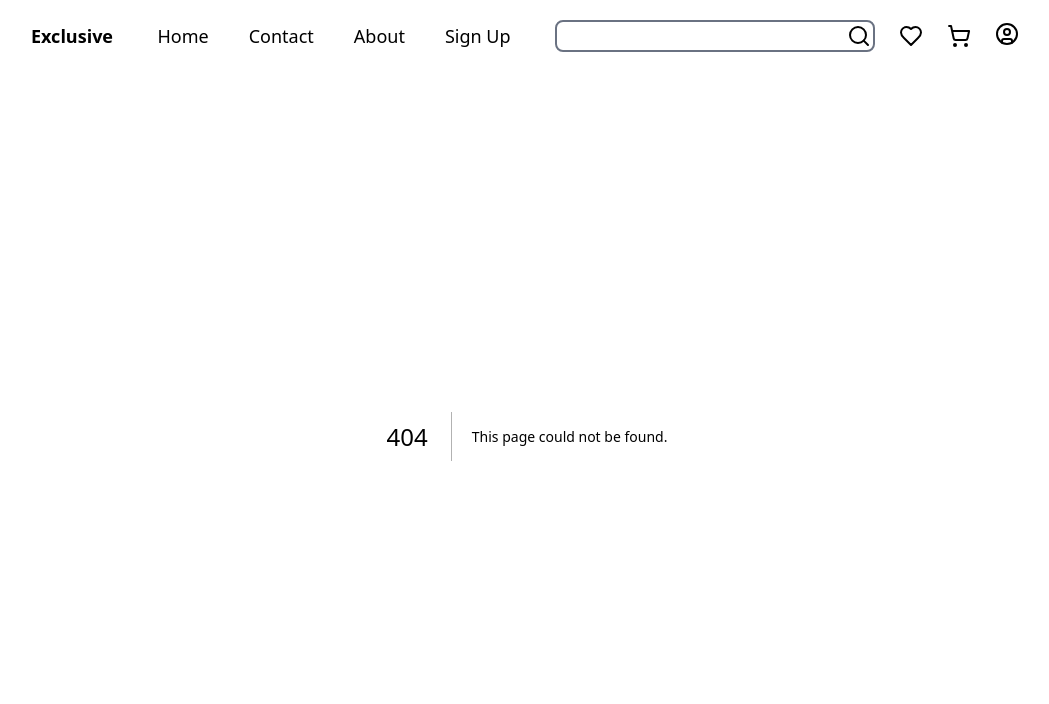
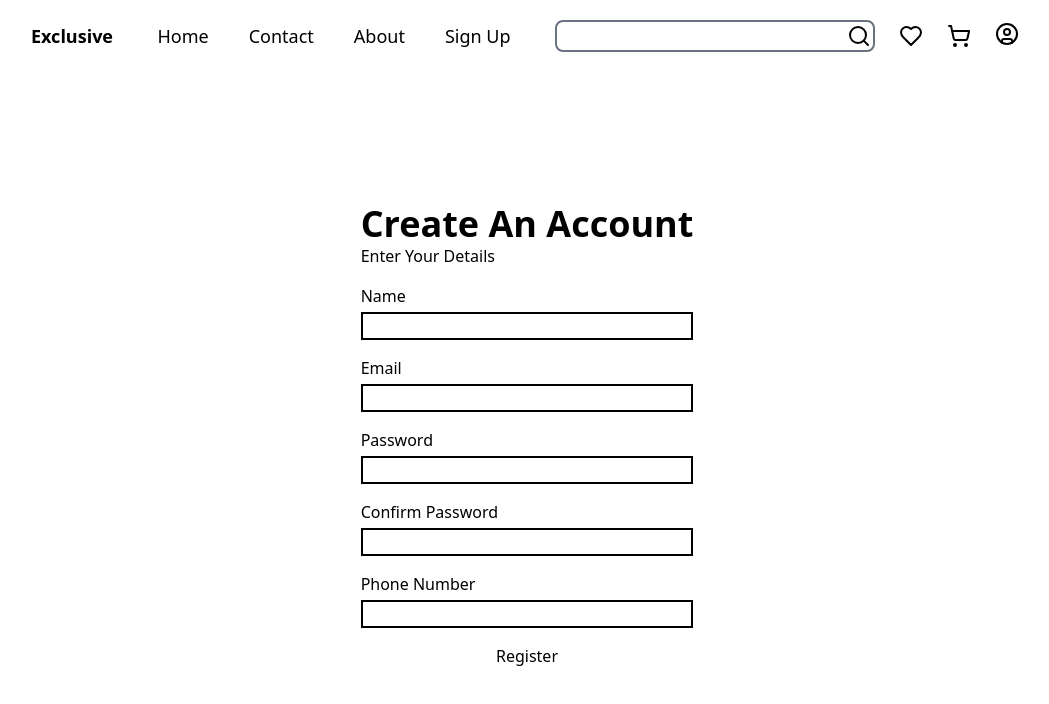
Before and after one commit to krish28-nep/Vortexis, a Next.js app: page /auth/register in a window 1280 px wide. Before the commit this address had no page. Shown: the top 704 px of the page, without its empty margins (113-1162 px from the left). Built offline with nearby package versions, Linux system fonts and the light colour scheme; no server answers.

Commit message:
login and hover

```diff
--- /dev/null
+++ b/app/auth/register/page.tsx
@@ -0,0 +1,94 @@
+"use client";
+import { showNotification } from "@/redux/NotificationSlice";
+import axios from "axios";
+import { useRouter } from "next/navigation";
+import React from "react";
+import { useForm, FieldValues, set } from "react-hook-form";
+import { useDispatch } from "react-redux";
+
+const page = () => {
+  const router = useRouter();
+  const serverUrl =
+    process.env.NEXT_PUBLIC_SERVER_URL || "http://localhost:4000";
+  const {
+    register,
+    setError,
+    formState: { errors },
+    handleSubmit,
+  } = useForm();
+  const dispatch = useDispatch();
+  const onSubmit = async (data: FieldValues) => {
+    try {
+      const emailResponse = await axios.post(
+        `${serverUrl}/api/users/checkEmail`,
+        { email: data.email }
+      );
+
+      if (emailResponse.data.userExists) {
+        setError("email", { message: emailResponse.data.message });
+        return;
+      } else {
+        await axios.post(`${serverUrl}/auth/register`, {...data, role: "customer"});
+        dispatch(
+          showNotification({
+            message: "Registeration succesfull",
+            type: "success",
+          })
+        );
+      }
+      router.push("/auth/login")
+    } catch (error) {
+      console.log(error);
+    }
+  };
+  return (
+    <div className="flex h-full w-full justify-center items-center">
+      <form onSubmit={handleSubmit(onSubmit)} className="flex flex-col gap-4">
+        <div>
+          <h1 className="text-4xl font-bold">Create An Account</h1>
+          <h2>Enter Your Details</h2>
+        </div>
+        <div className="flex flex-col gap-1">
+          <label htmlFor="name">Name</label>
+          <input {...register("name")} type="text" className="border-2 " />
+        </div>
+        <div className="flex flex-col gap-1">
+          <label htmlFor="email">Email</label>
+          <input {...register("email")} type="text" className="border-2 " />
+          {errors.email && (
+            <span className="text-base text-red-500">
+              {String(errors.email)}
+            </span>
+          )}
+        </div>
+        <div className="flex flex-col gap-1">
+          <label htmlFor="password">Password</label>
+          <input
+            {...register("password")}
+            type="password"
+            className="border-2 "
+          />
+        </div>
+        <div className="flex flex-col gap-1">
+          <label htmlFor="confirmPassword">Confirm Password</label>
+          <input
+            {...register("confirmPassword")}
+            type="password"
+            className="border-2 "
+          />
+        </div>
+        <div className="flex flex-col gap-1">
+          <label htmlFor="phoneNumber">Phone Number</label>
+          <input
+            {...register("phoneNumber")}
+            type="text"
+            className="border-2 "
+          />
+        </div>
+        <button>Register</button>
+      </form>
+    </div>
+  );
+};
+
+export default page;
--- a/app/page.tsx
+++ b/app/page.tsx
@@ -31,6 +31,11 @@ const HomePage = () => {
       name: "Xbox Series X",
       price: 499,
       img: "xboxHero.png",
+    },
+    {
+      name: "Iphone 14",
+      price: 899,
+      img: "hero_endFrame_141.png",
     },
     {
       name: "Iphone 14",
@@ -162,7 +167,7 @@ const HomePage = () => {
           </div>
         </div>
       </div>
-      <div className="flex gap-10">
+      <div className="flex gap-10 overflow-auto -mr-8">
         {products.map((product: any, index: number) => (
           <ProductCart1
             key={index}
--- a/components/Navbar.tsx
+++ b/components/Navbar.tsx
@@ -38,7 +38,7 @@ const Navbar = () => {
     <div className="flex mx-36 my-4 gap-6 items-center text-lg justify-between w-full">
       <h1 className="font-bold cursor-pointer">Exclusive</h1>
       <div className="flex items-center gap-10">
-        <h1 className="cursor-pointer">Home</h1>
+        <h1 onClick={()=>router.push("/")} className="cursor-pointer">Home</h1>
         <h1 className="cursor-pointer">Contact</h1>
         <h1 className="cursor-pointer">About</h1>
         <h1 className="cursor-pointer">Sign Up</h1>
@@ -68,7 +68,7 @@ const Navbar = () => {
                 <div onClick={handleLogout}>Logout</div>
               ) : (
                 <div className="flex gap-4">
-                  <span>Register</span>
+                  <span onClick={()=> router.push("/auth/register")}>Register</span>
                   <span onClick={() => router.push("/auth/login")}>Login</span>
                 </div>
               )}
--- a/components/ProductCart1.tsx
+++ b/components/ProductCart1.tsx
@@ -13,7 +13,7 @@ type Product = {
 const ProductCart1: React.FC<Product> = ({ name, price, img }) => {
   return (
     <div className="min-w-64 max-w-64">
-      <div className="relative flex w-full bg-gray-200 py-6">
+      <div className="relative flex w-full flex-col bg-gray-200 pt-10 group transition-all transform ease-in-out duration-300">
         <div className="absolute top-0 left-0 text-neutral-100 bg-red-400 p-1">
           -40%
         </div>
@@ -26,6 +26,9 @@ const ProductCart1: React.FC<Product> = ({ name, price, img }) => {
           </div>
         </div>
         <img className="object-cover h-40" src={img} alt={name} />
+        <div className="bg-black text-neutral-100 py-1 flex justify-center scale-0 group-hover:scale-100 transform transition-all ease-in-out duration-300 cursor-pointer">
+          Add To Cart
+        </div>
       </div>
       <div className="px-4 pb-6">
         <h2 className="font-semibold">{name}</h2>
```
Also changed, not shown: public/sideImage.png (added).
